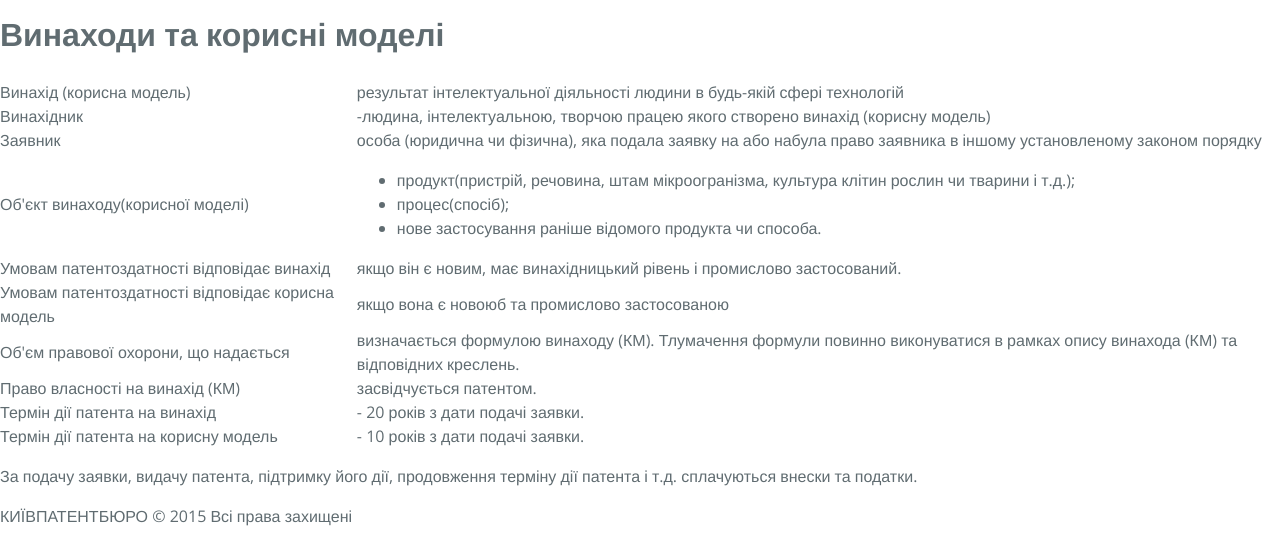
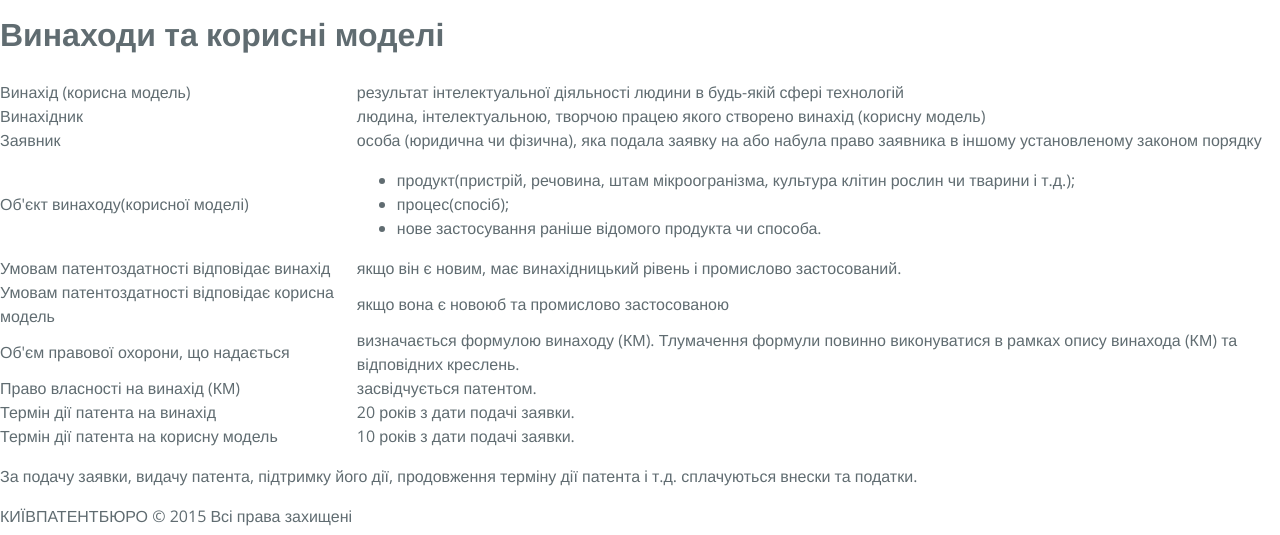
Before and after one commit to Mindshine/patent, a Jekyll site: the page built from _posts/ua/pages/2000-01-01-inventions.html, in a window 1280 px wide. Shown: the part 195-730 px from the top of the page. Built offline with Jekyll 4.4.1, drawn with Linux system fonts in a browser that asks for light colours; Markdown is read by kramdown in place of the engine named in the settings.

```diff
--- a/_posts/ua/pages/2000-01-01-inventions.html
+++ b/_posts/ua/pages/2000-01-01-inventions.html
@@ -9,7 +9,7 @@ lang: ua
     <td>Винахід (корисна модель)</td><td>результат інтелектуальної діяльності людини в будь-якій сфері технологій</td>
   </tr>
   <tr>
-    <td>Винахідник</td><td>-людина, інтелектуальною, творчою працею якого створено винахід (корисну модель)</td>
+    <td>Винахідник</td><td>людина, інтелектуальною, творчою працею якого створено винахід (корисну модель)</td>
   </tr>
   <tr>
     <td>Заявник</td><td>особа (юридична чи фізична), яка подала заявку на або набула право заявника в іншому установленому законом порядку</td>
@@ -37,10 +37,10 @@ lang: ua
     <td>Право власності на винахід (КМ)</td><td>засвідчується патентом.</td>
   </tr>
   <tr>
-    <td>Термін дії патента на винахід</td><td>- 20 років з дати подачі заявки.</td>
+    <td>Термін дії патента на винахід</td><td>20 років з дати подачі заявки.</td>
   </tr>
   <tr>
-    <td>Термін дії патента на корисну модель</td><td>- 10 років з дати подачі заявки.</td>
+    <td>Термін дії патента на корисну модель</td><td>10 років з дати подачі заявки.</td>
   </tr>
 </table>
 <p>За подачу заявки, видачу патента, підтримку його дії, продовження терміну дії патента і т.д. сплачуються внески та податки.</p>
```
